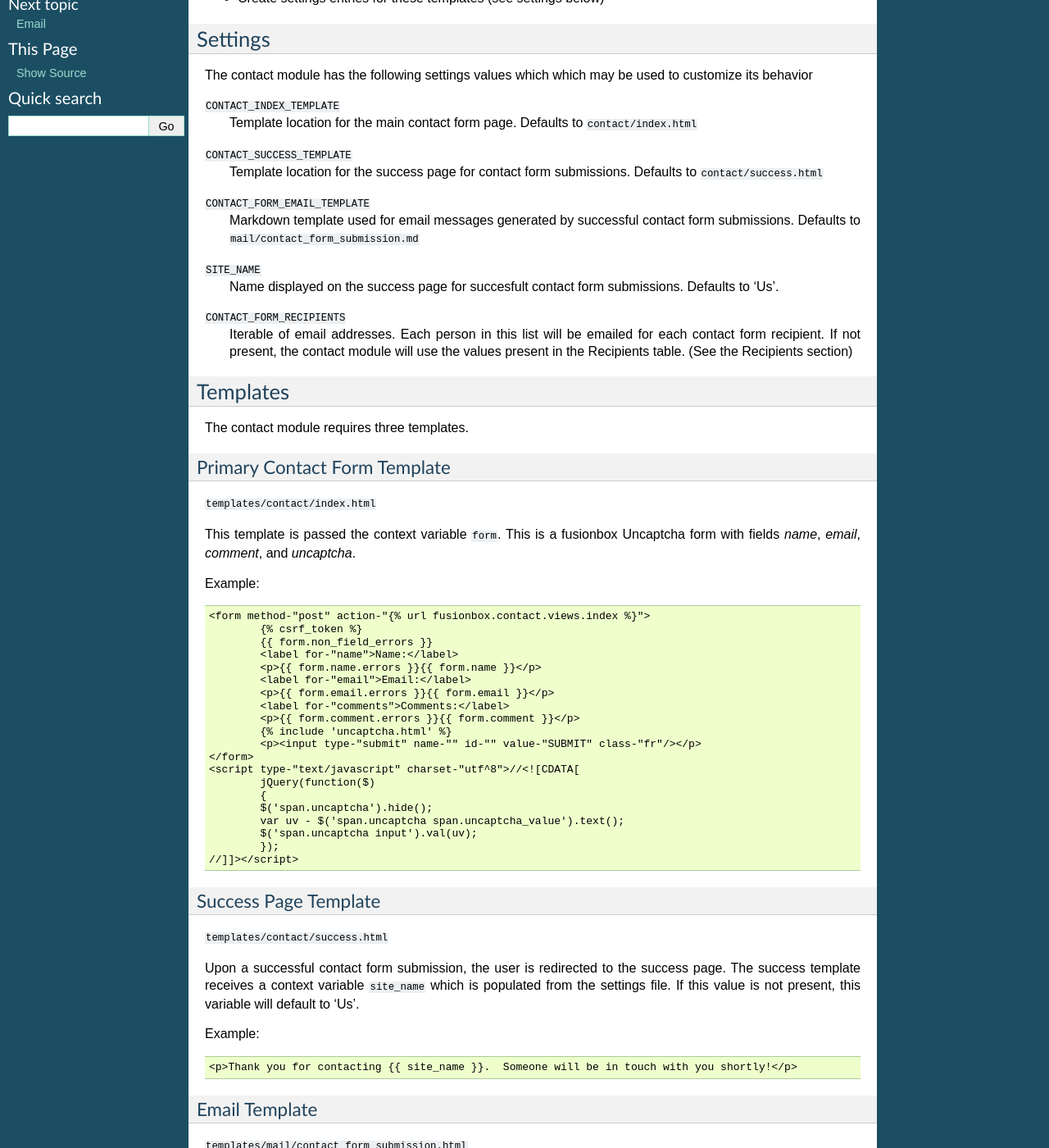
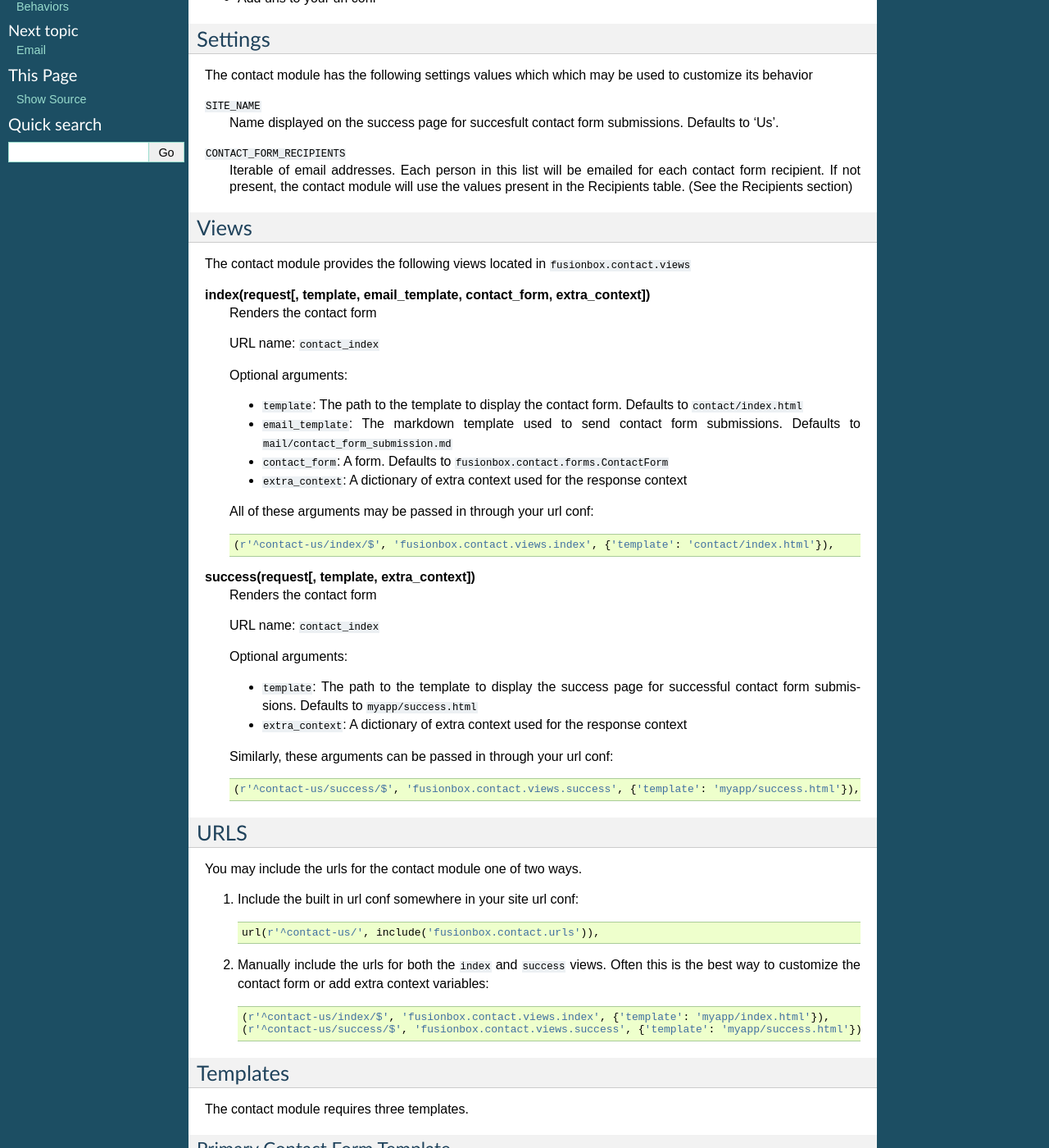
Before and after one commit to fusionbox/django-argonauts, a Sphinx documentation site: the page built from doc/contact.rst, in a window 1280 px wide and 1400 px high, scrolled down 319 px. Shown: the whole window at 82% size. Built offline with Sphinx 7.4.7, drawn with Linux system fonts in a browser that asks for light colours; some of the changed text lies outside the part shown.

Commit message:
updated documentation for fusionbox.contact module

```diff
--- a/doc/contact.rst
+++ b/doc/contact.rst
@@ -10,22 +10,13 @@ Installation
 
 -  Add ``'fusionbox.contact'`` to your ``INSTALLED_APPS``
 -  Run `./manage.py syncdb` to create the necessary database tables
--  Create the required templates (see templates below)
--  Create settings entries for these templates (see settings below)
+-  Create the required templates (see templates and views below)
+-  Add urls to your url conf
 
 Settings
 --------
 
 The contact module has the following settings values which which may be used to customize its behavior
-
-``CONTACT_INDEX_TEMPLATE``
-  Template location for the main contact form page.  Defaults to ``contact/index.html``
-
-``CONTACT_SUCCESS_TEMPLATE``
-  Template location for the success page for contact form submissions.  Defaults to ``contact/success.html``
-
-``CONTACT_FORM_EMAIL_TEMPLATE``
-  Markdown template used for email messages generated by successful contact form submissions.  Defaults to ``mail/contact_form_submission.md``
 
 ``SITE_NAME``
   Name displayed on the success page for succesfult contact form submissions.  Defaults to 'Us'.
@@ -33,15 +24,66 @@ The contact module has the following settings values which which may be used to
 ``CONTACT_FORM_RECIPIENTS``
   Iterable of email addresses.  Each person in this list will be emailed for each contact form recipient.  If not present, the contact module will use the values present in the Recipients table.  (See the Recipients section)
 
+Views
+-----
+
+The contact module provides the following views located in ``fusionbox.contact.views``
+
+**index(request[, template, email_template, contact_form, extra_context])**
+  Renders the contact form
+
+  URL name: ``contact_index``
+
+  Optional arguments:
+
+  *  ``template``: The path to the template to display the contact form.  Defaults to ``contact/index.html``
+  *  ``email_template``: The markdown template used to send contact form submissions.  Defaults to ``mail/contact_form_submission.md``
+  *  ``contact_form``: A form.  Defaults to ``fusionbox.contact.forms.ContactForm``
+  *  ``extra_context``: A dictionary of extra context used for the response context
+
+  All of these arguments may be passed in through your url conf::
+
+        (r'^contact-us/index/$', 'fusionbox.contact.views.index', {'template': 'contact/index.html'}),
+
+**success(request[, template, extra_context])**
+  Renders the contact form
+
+  URL name: ``contact_index``
+
+  Optional arguments:
+
+  *  ``template``: The path to the template to display the success page for successful contact form submissions.  Defaults to ``myapp/success.html``
+  *  ``extra_context``: A dictionary of extra context used for the response context
+
+  Similarly, these arguments can be passed in through your url conf::
+
+        (r'^contact-us/success/$', 'fusionbox.contact.views.success', {'template': 'myapp/success.html'}),
+
+
+URLS
+----
+You may include the urls for the contact module one of two ways.
+
+1. Include the built in url conf somewhere in your site url conf::
+
+    url(r'^contact-us/', include('fusionbox.contact.urls')),
+
+2. Manually include the urls for both the ``index`` and ``success`` views.  Often this is the best way to customize the contact form or add extra context variables::
+
+       (r'^contact-us/index/$', 'fusionbox.contact.views.index', {'template': 'myapp/index.html'}),
+       (r'^contact-us/success/$', 'fusionbox.contact.views.success', {'template': 'myapp/success.html'}),
+
+
+
 Templates
 ---------
 The contact module requires three templates.
 
 Primary Contact Form Template
 ^^^^^^^^^^^^^^^^^^^^^^^^^^^^^
-``templates/contact/index.html``
+Default Location: ``contact/index.html``
 
-This template is passed the context variable ``form``.  This is a fusionbox Uncaptcha form with fields *name*, *email*, *comment*, and *uncaptcha*.
+This template is passed the context variable ``form``.
 
 Example::
 
@@ -54,22 +96,12 @@ Example::
                 <p>{{ form.email.errors }}{{ form.email }}</p>
                 <label for-"comments">Comments:</label>
                 <p>{{ form.comment.errors }}{{ form.comment }}</p>
-                {% include 'uncaptcha.html' %}
                 <p><input type-"submit" name-"" id-"" value-"SUBMIT" class-"fr"/></p>
         </form>
-        <script type-"text/javascript" charset-"utf^8">//<![CDATA[
-                jQuery(function($)
-                {
-                $('span.uncaptcha').hide();
-                var uv - $('span.uncaptcha span.uncaptcha_value').text();
-                $('span.uncaptcha input').val(uv);
-                });
-        //]]></script>
-
 
 Success Page Template
 ^^^^^^^^^^^^^^^^^^^^^
-``templates/contact/success.html``
+Default Location: ``contact/success.html``
 
 Upon a successful contact form submission, the user is redirected to the success page.  The success template receives a context variable ``site_name`` which is populated from the settings file.  If this value is not present, this variable will default to 'Us'.
 
@@ -79,7 +111,7 @@ Example::
 
 Email Template
 ^^^^^^^^^^^^^^
-``templates/mail/contact_form_submission.html``
+Default Location: ``mail/contact_form_submission.html``
 
 Successful contact form submissions will be emailed using the fusionbox ``send_markdown_email`` function to a list of recipients.  The contact module will first look for ``CONTACT_FORM_RECIPIENTS`` in the settings file, and if not will use the values from the Recipients table.
 
```
